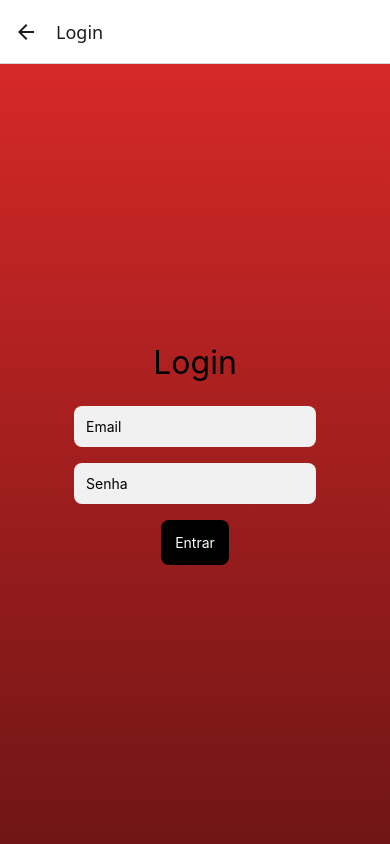
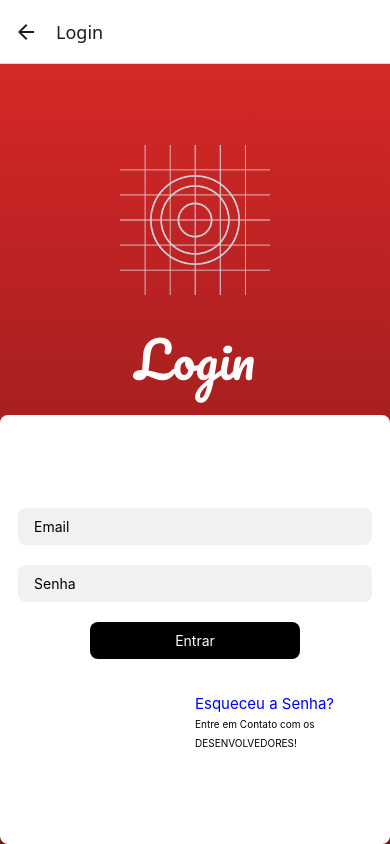
Before and after one commit to Mvlimaa/FLOWL-pdv, a React Native app: screen /Login in a window 390 px wide. Built offline with nearby package versions, Linux system fonts and the light colour scheme.

Commit message:
implementação da pasta axios / finalização pag LOGIN

```diff
--- a/package.json
+++ b/package.json
@@ -12,6 +12,7 @@
     "@expo/metro-runtime": "~5.0.4",
     "@react-navigation/native": "^7.1.9",
     "@react-navigation/native-stack": "^7.3.13",
+    "axios": "^1.9.0",
     "expo": "~53.0.8",
     "expo-linear-gradient": "~14.1.4",
     "expo-status-bar": "~2.2.3",
--- /dev/null
+++ b/src/axios/api.ts
@@ -0,0 +1,10 @@
+import axios from "axios";
+
+const api = axios.create({
+    baseURL: "https://nossa-api.com",
+    headers: {
+        "Content-Type": "aplication/json",  // Confirmar que o arquivo vai ser lido no formato JSON
+    },
+});
+
+export default api;
--- a/src/pages/login/index.tsx
+++ b/src/pages/login/index.tsx
@@ -1,20 +1,77 @@
-import React from "react";
+import api from "../../axios/api";
+import React, { useState } from "react";  //useState para armazenar email e senha
 import { styles } from "./styles";
-import { View, Text, TextInput, TouchableOpacity, StyleSheet } from "react-native";
+import {  Image, View, Text, TextInput, TouchableOpacity, StyleSheet, Alert } from "react-native";
+import axios from "axios";
 import { LinearGradient } from 'expo-linear-gradient';
 
 export default function Login() {
+  const [email, setEmail] = useState("");
+  const [password, setPassword] = useState("");
+
+  const handleLogin = async() => {     // Funcao executada ao clicar em ENTRAR
+    try {
+      const response = await api.post("/login", {
+        email,
+        password
+      });
+
+      if (response.status === 200) {
+        Alert.alert("Login realizado!", `Token: ${response.data.token}`);
+      } else {
+        Alert.alert("Erro", "Credenciais inválidas! Verificar novamente ou entrar em contato com os Desenvolvedores")
+      }
+    } catch (error) {
+      Alert.alert("Erro", "Falha na conexão com o servidor");
+      console.error(error);
+    }
+  };
+
 return (
   <LinearGradient
         colors={['#D62828', '#701515']}
         style={styles.container}
       >
+    <Image
+      source={require('../../assets/adaptive-icon.png')}
+      style={{ width: 150, height: 150, marginBottom: '5%' }}/>
+
     <Text style={styles.title}>Login</Text>
-      <TextInput placeholder="Email" style={styles.input} />
-      <TextInput placeholder="Senha" style={styles.input} secureTextEntry />
-      <TouchableOpacity style={styles.button}>
+
+    <View style={styles.box}>
+      <View style={styles.inputs}>
+
+        <TextInput placeholder="Email" //Valor dentro da box
+          value={email} //Sincroniza o estado
+          onChangeText={setEmail} // Atualiza o valor quando digitado pelo usuário
+          style={[styles.input, { paddingLeft: 16}]} />
+
+        <TextInput placeholder="Senha"
+          value={password}
+          onChangeText={setPassword}
+          secureTextEntry
+          style={[styles.input, { paddingLeft: 16,  marginTop: 20,}]}/> {/* estilos adicionados separadamente para nao bugar ocodigo,   margin top somente na senha para nao desalinhar os inputs do centro */}
+
+          <TouchableOpacity
+            onPress={handleLogin}
+            style={styles.button}>
             <Text style={styles.buttonText}>Entrar</Text>
           </TouchableOpacity>
+
+      </View>
+
+      <Text style={styles.warn}>
+        Esqueceu a Senha? {"\n"}
+        <Text style={[{color: "black", marginLeft: 0, fontSize: 10}]}>
+        Entre em Contato com os DESENVOLVEDORES!
+        </Text>
+      </Text>
+
+
+
+    </View>
+
+
   </LinearGradient>
   );
 }
--- a/src/pages/login/styles.ts
+++ b/src/pages/login/styles.ts
@@ -5,28 +5,62 @@ import { Button, StyleSheet } from "react-native";
 
 export const styles = StyleSheet.create({
     container:{
-        width: '100%',
-        height: '100%',
+        flex: 1,
         alignItems: 'center',
         justifyContent: 'center',
 
     },
+
     title: {
-      fontSize: 32,
-      marginBottom: 24,
+      fontFamily: 'Pacifico',
+      color: "white",
+      fontSize: 50,
+      marginBottom: 360,
       textAlign: "center",
     },
+
+    box: {
+      position: "absolute",
+      display: "flex",
+      bottom: 0,
+      backgroundColor: "white",
+      width: "100%",
+      height: "55%",
+      padding: 16,
+      borderRadius: 8,
+      alignItems: "center",
+      justifyContent: "center"
+    },
+
+    inputs: {
+      justifyContent: "center",
+      alignItems: "center",
+    },
+
     input: {
       backgroundColor: "#f1f1f1",
-      padding: 12,
+      paddingVertical: 10,
+      paddingHorizontal: 120,
       borderRadius: 8,
-      marginBottom: 16,
+      alignItems: "center",
+      justifyContent: "center"
     },
+
     button: {
       backgroundColor: "#000",
-      padding: 14,
-      borderRadius: 8,
+      marginTop: 20,
+      paddingVertical: 10,
+      paddingHorizontal: 85,
+      borderRadius: 8
     },
+
+    warn: {
+      color: "blue",
+      fontSize: 15,
+      marginLeft: "50%",
+      marginTop: "10%"
+    },
+
     buttonText: {
       color: "#fff",
       textAlign: "center",
```
Also changed, not shown: 1 other file (tests, documents, lock files or other folders). Lines whose indentation alone changed are shown as unchanged.
